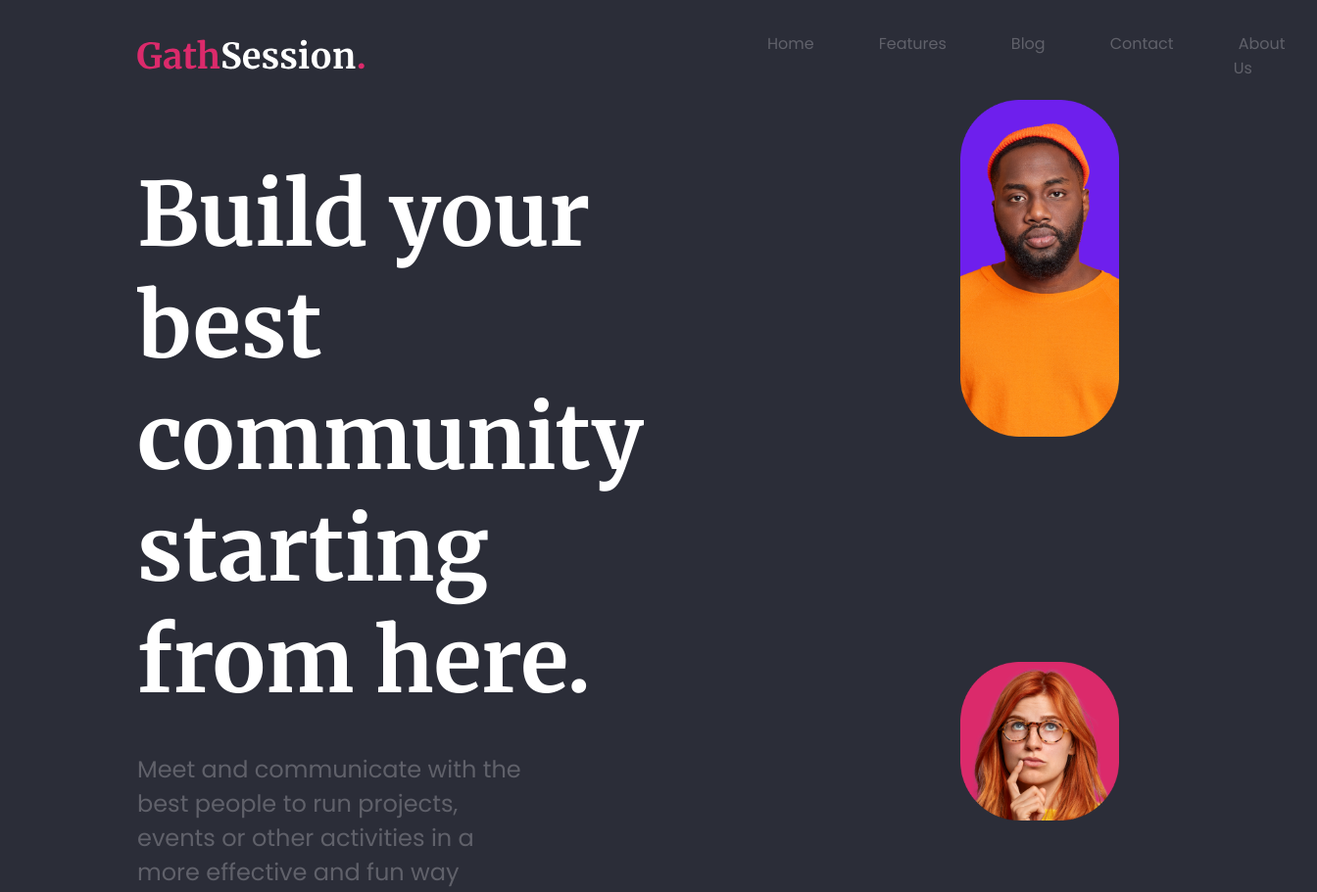
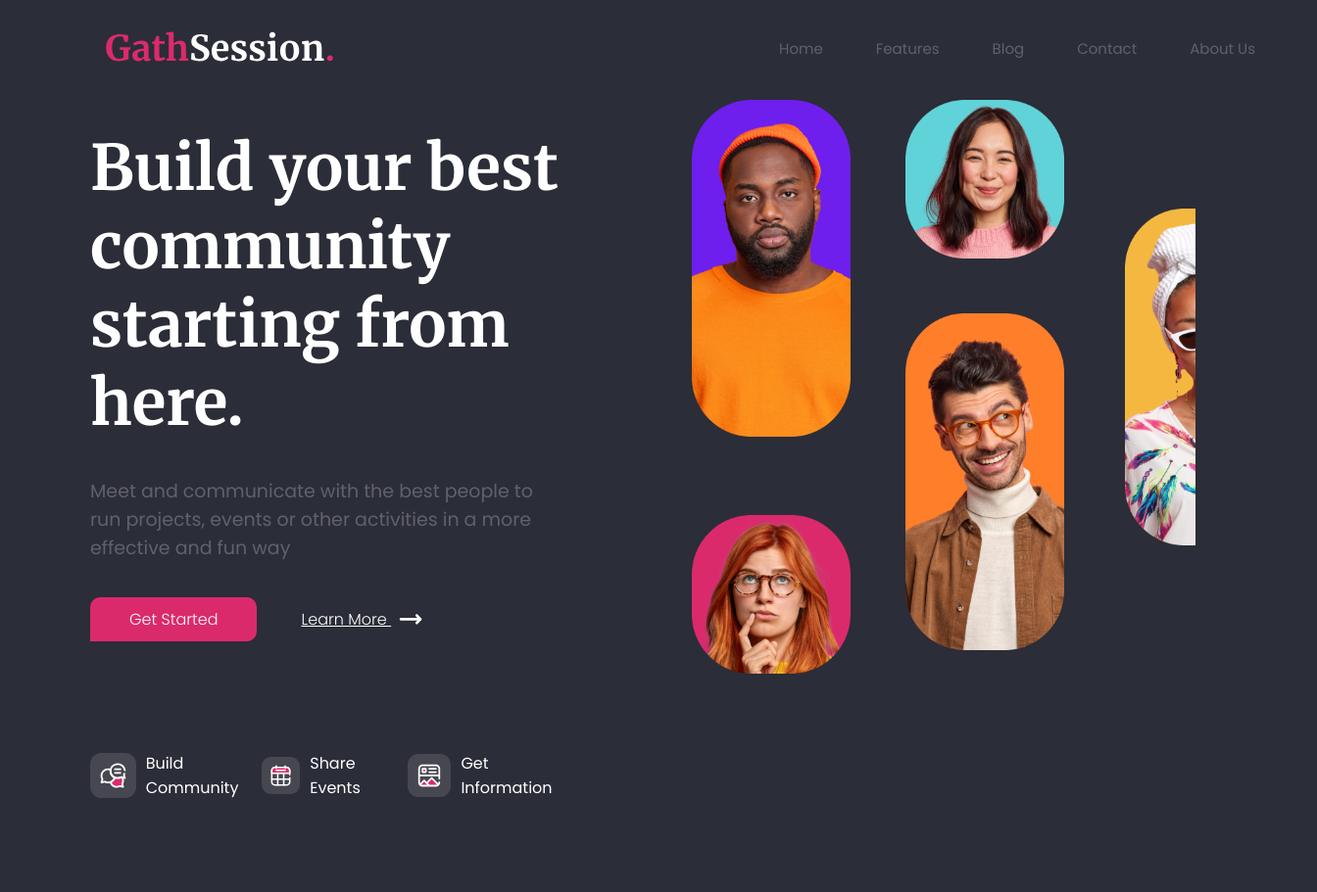
Before and after one commit to asarsu/HTML-CSS-GathSession, a website built with Vite: page index.html in a window 1280 px wide. Shown: the top 911 px of the page at 98% size, 1344 px wide, since content can reach past the window. After the commit the page ends 879 px from the top, so only its background shows below. Built offline with nearby package versions, Linux system fonts and the light colour scheme; files whose address does not match are found by name.

Commit message:
correcciones en 1440px hechas

```diff
--- a/index.html
+++ b/index.html
@@ -16,7 +16,7 @@
           <li><a href="#">Features</a></li>
           <li><a href="#">Blog</a></li>
           <li><a href="#">Contact</a></li>
-          <li><a href="#">About Us</a></li>
+          <li><a href="#">About&nbsp;Us</a></li>
         </ul>
       </nav>
 
@@ -39,7 +39,7 @@
         <div class="build">
           <img src="./img/comunity_icon.svg"
            alt="comunity_icon">
-          <a href="#">Build Comunity</a>
+          <a href="#">Build Community</a>
         </div>
 
         <div class="events">
--- a/sass/styles.scss
+++ b/sass/styles.scss
@@ -32,6 +32,15 @@ body{
          position: relative;
          z-index: -1;
     }
+
+     @include abstracts.breakpoint(desktop){
+         background-size: 14%, 14%, 14%, 14%, 14%;
+        background-position: 646px 70px, 864px 70px, 646px 494px, 864px 288px, 1088px 181px;
+         position: relative;
+         z-index: -1;
+    }
+
+
 }
 
 header{
@@ -46,6 +55,11 @@ header{
         justify-content: space-between;
     }
 
+    @include abstracts.breakpoint(desktop){
+       gap: 450px;
+       margin: 2rem 3rem;
+    }
+
     nav.menu ul{
         display: flex;
         gap: 34px;
@@ -53,7 +67,11 @@ header{
         @include abstracts.breakpoint(desktop-l){
             margin-right: 2rem;
             gap: 56px;
+        }
 
+         @include abstracts.breakpoint(desktop){
+            margin-right: 0rem;
+            gap: 44px;
         }
 
         li a{
@@ -61,6 +79,13 @@ header{
             text-decoration: none;
             font-family: "Poppins", sans-serif;
             padding: 5px;
+
+            @include abstracts.breakpoint(desktop){
+                font-size: 15px;
+            }
+
+
+
             &:hover{
                 color: white;
                 padding: 5px;
@@ -78,7 +103,10 @@ main{
 
     @include abstracts.breakpoint(desktop-l){
         margin: 5rem 5rem 2rem;
+    }
 
+    @include abstracts.breakpoint(desktop){
+        margin: 4rem 2rem 2rem;
     }
 
     article.hero{
@@ -87,6 +115,11 @@ main{
 
     @include abstracts.breakpoint(desktop-l){
         max-width: 48%;
+    }
+
+    @include abstracts.breakpoint(desktop){
+        max-width: 47%;
+        margin-bottom: 7rem;
 
     }
 
@@ -99,6 +132,10 @@ main{
         @include abstracts.breakpoint(desktop-l){
             font-size: 90px;
             margin-bottom: 36px;
+        }
+
+        @include abstracts.breakpoint(desktop){
+            font-size: 64px ;
         }
     }
 
@@ -114,6 +151,13 @@ main{
             max-width: 86%;
             font-size: 24px;
             margin-bottom: 36px;
+        }
+
+        @include abstracts.breakpoint(desktop){
+
+            font-size: 19px;
+            max-width: 92%;;
+
         }
     }
 
@@ -177,6 +221,10 @@ section.info{
         margin-top: 8rem;
     }
 
+     @include abstracts.breakpoint(desktop){
+        margin-top: 0;
+    }
+
 
     div{
         display: flex;
@@ -196,7 +244,10 @@ section.info{
             text-decoration-line: underline;
             text-decoration-thickness: 3px;
             text-decoration-color: abstracts.$pink;
+        }
 
+        @include abstracts.breakpoint(desktop){
+            font-size: 16px;
         }
     }
 
```
